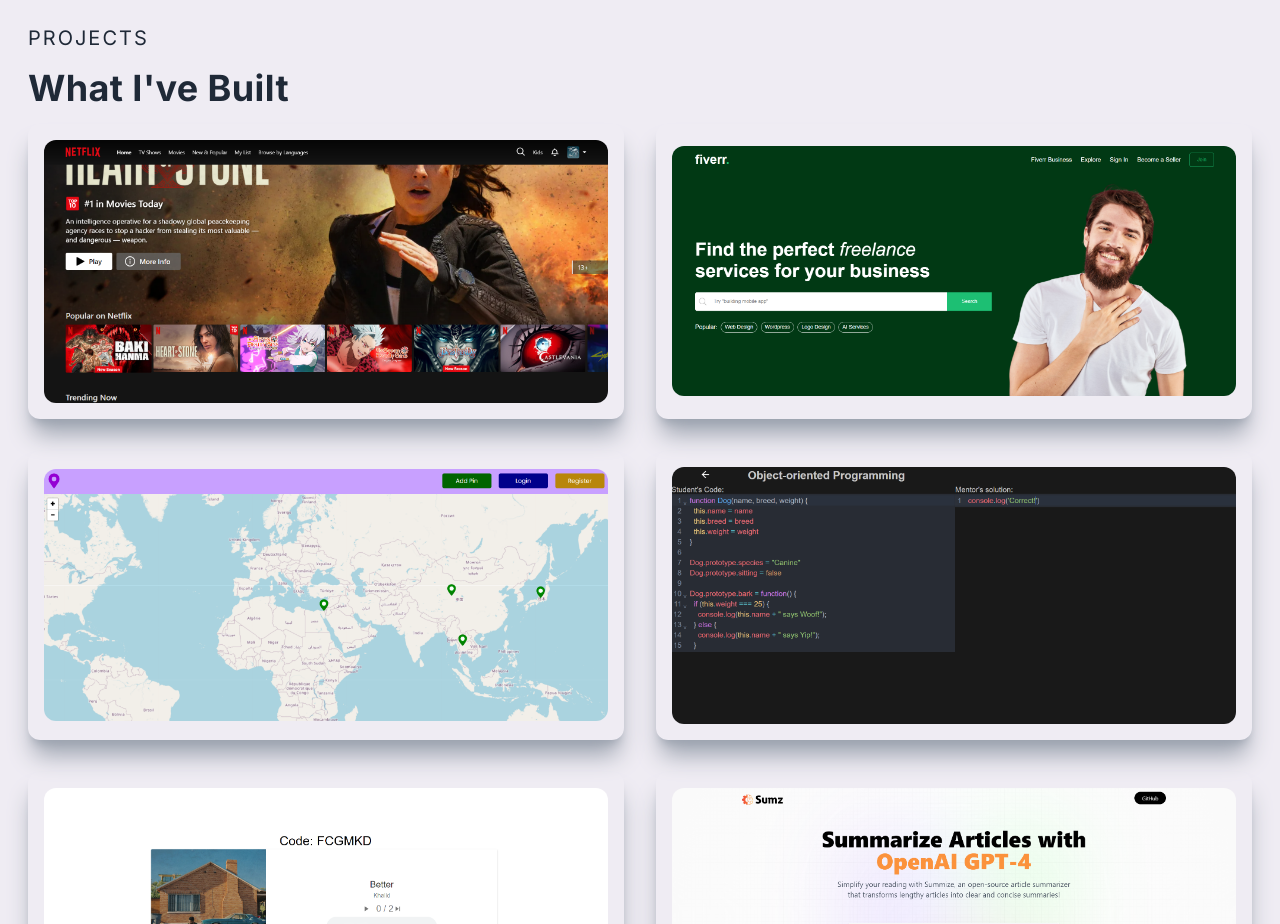
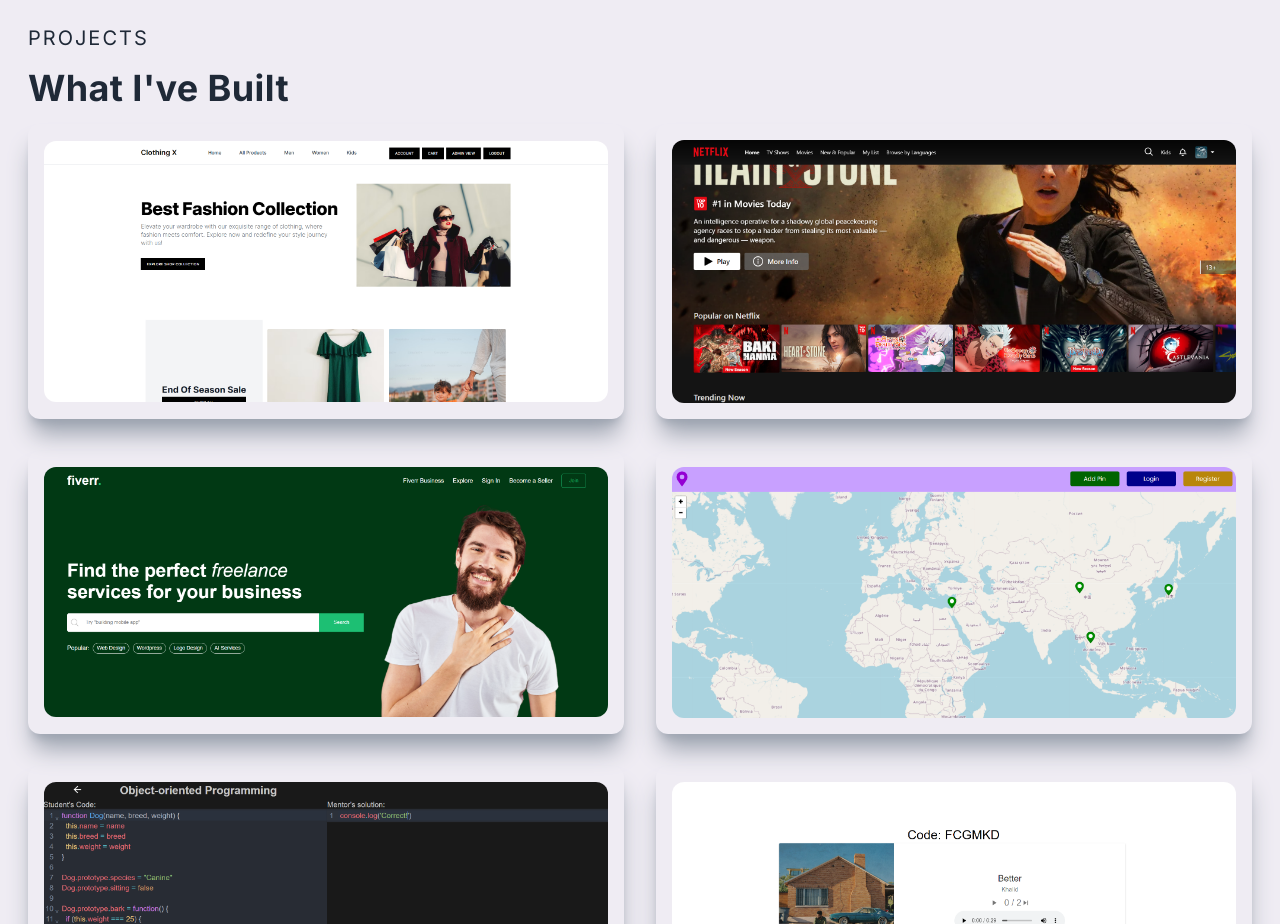
Before and after one commit to benroz3/portfolio, a Next.js app: page / in a window 1280 px wide. Shown: the part 2520-3444 px from the top of the page. Built offline with nearby package versions, Linux system fonts and the light colour scheme.

Commit message:
added a project

```diff
--- a/src/data/projects.ts
+++ b/src/data/projects.ts
@@ -10,8 +10,16 @@
 import coder from "../../public/assets/projects/coder.png";
 import aisummarizer from "../../public/assets/projects/aisummarizer.png";
 import gamesLibrary from "../../public/assets/projects/gamesLibrary.png";
+import ecom from "../../public/assets/projects/ecom.png";
 
 export const projects = [
+  {
+    title: "E-Commerce Clothes",
+    img: ecom,
+    type: "Fullstack",
+    tech: "Next (as a fullstack framework), TypeScript, Redux Toolkit, TailwindCSS, MongoDB, Firebase, Stripe.",
+    link: "https://github.com/benroz3/e-commerce-clothes",
+  },
   {
     title: "Netflix",
     img: netflixImg,
```
Also changed, not shown: public/assets/projects/ecom.png (added).
